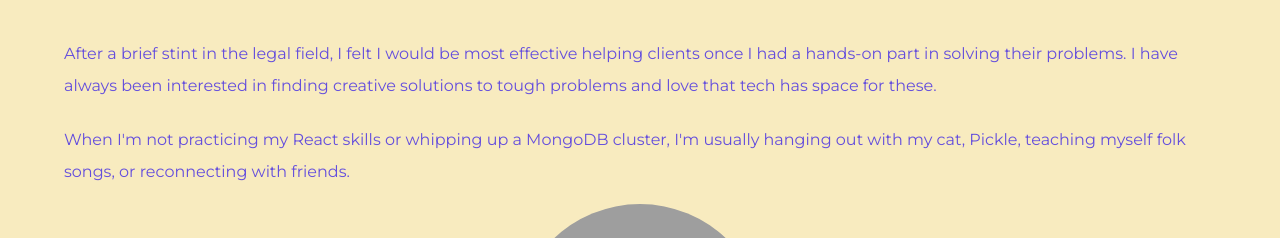
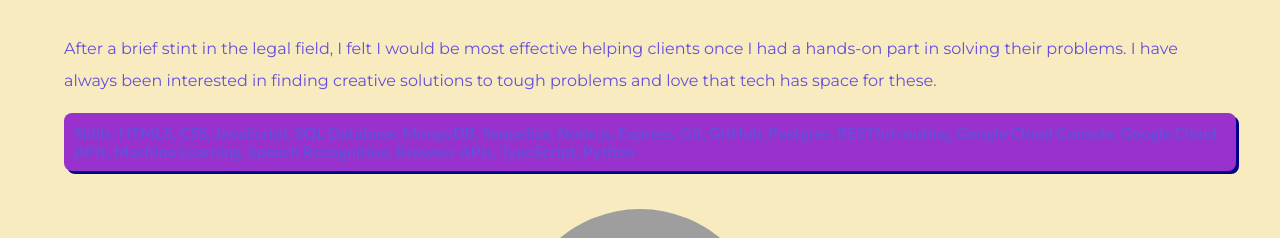
Before and after one commit to karlmiche/second-portfolio, a React (Create React App) app: page / in a window 1280 px wide. Shown: the part 1045-1283 px from the top of the page. Built offline with nearby package versions, Linux system fonts and the light colour scheme; grey boxes are pictures that could not be loaded; a web font is replaced by a local one.

Commit message:
added skills

```diff
--- a/src/App.js
+++ b/src/App.js
@@ -133,9 +133,8 @@ function App() {
                   <br></br>
                       <p className="little-bio">After a brief stint in the legal field, I felt I would be most effective helping clients once I had a hands-on part in solving their problems. I have always been interested in finding creative solutions to tough problems and love that tech has space for these.
                       </p>
+                      <div className="skills-container">Skills: HTML5, CSS, JavaScript, SQL Database, MongoDB, Sequelize, Node.js, Express, Git, GitHub, Postgres, RESTful routing, Google Cloud Console, Google Cloud APIs, Machine Learning, Speech Recognition, Browser APIs, TypeScript, Python</div>
                       <br></br><br></br>
-                      <p className="little-bio">When I'm not practicing my React skills or whipping up a MongoDB cluster, I'm usually hanging out with my cat, Pickle, teaching myself folk songs, or reconnecting with friends.
-                      </p>
                   </div>
                   <img src="./me2.png" className="circle"></img>
               </div>
--- a/src/index.css
+++ b/src/index.css
@@ -382,6 +382,13 @@ h1, h2, h3, h4, h5, h6 {
     .ending {
       visibility: hidden;
     }
+}
 
-
+.skills-container{
+  background-color: darkorchid;
+  box-shadow: 3px 3px darkblue;
+  border-radius: 0.5em;
+  padding: 10px;
+  margin: 0 auto;
+  font-family: "Lato";
 }
```
